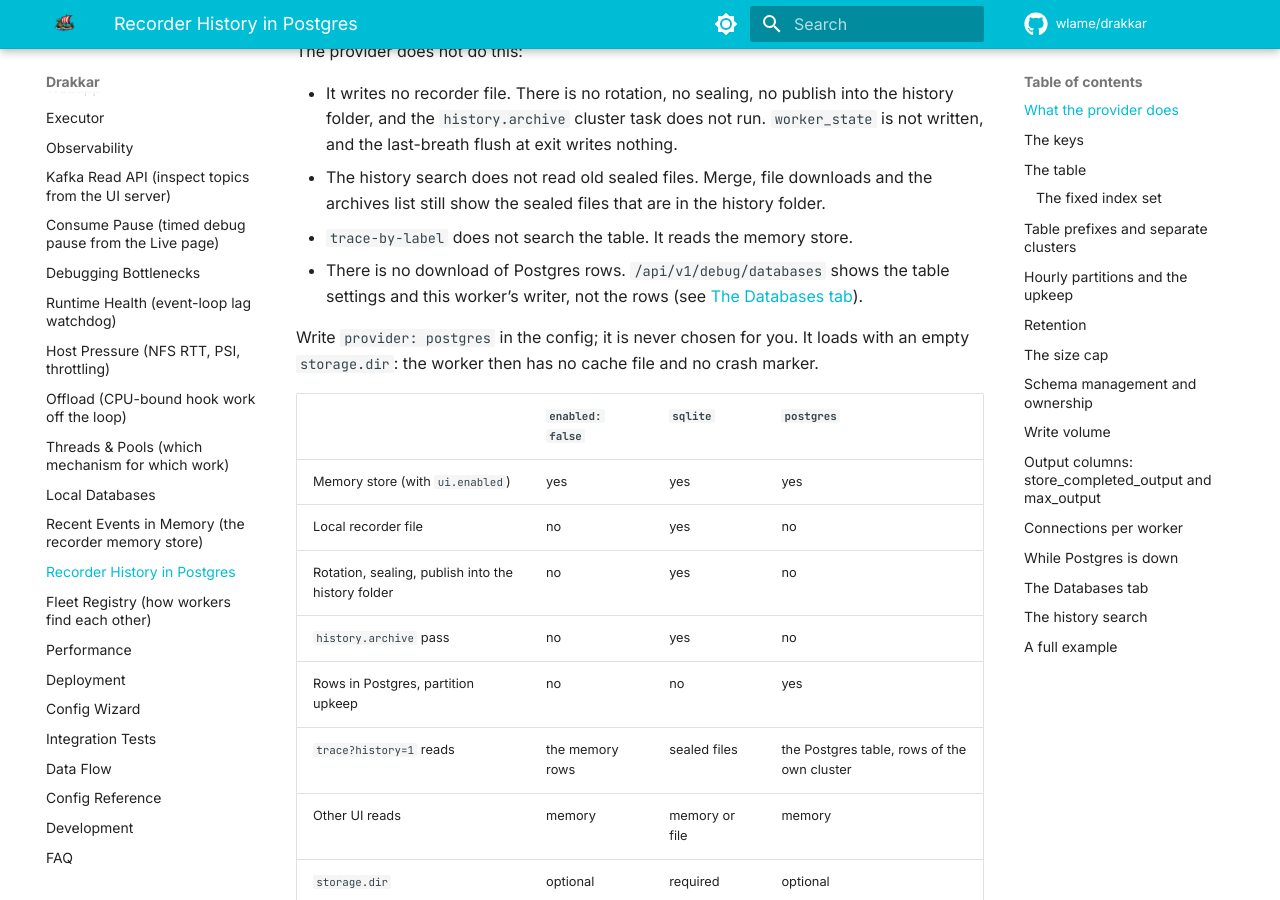
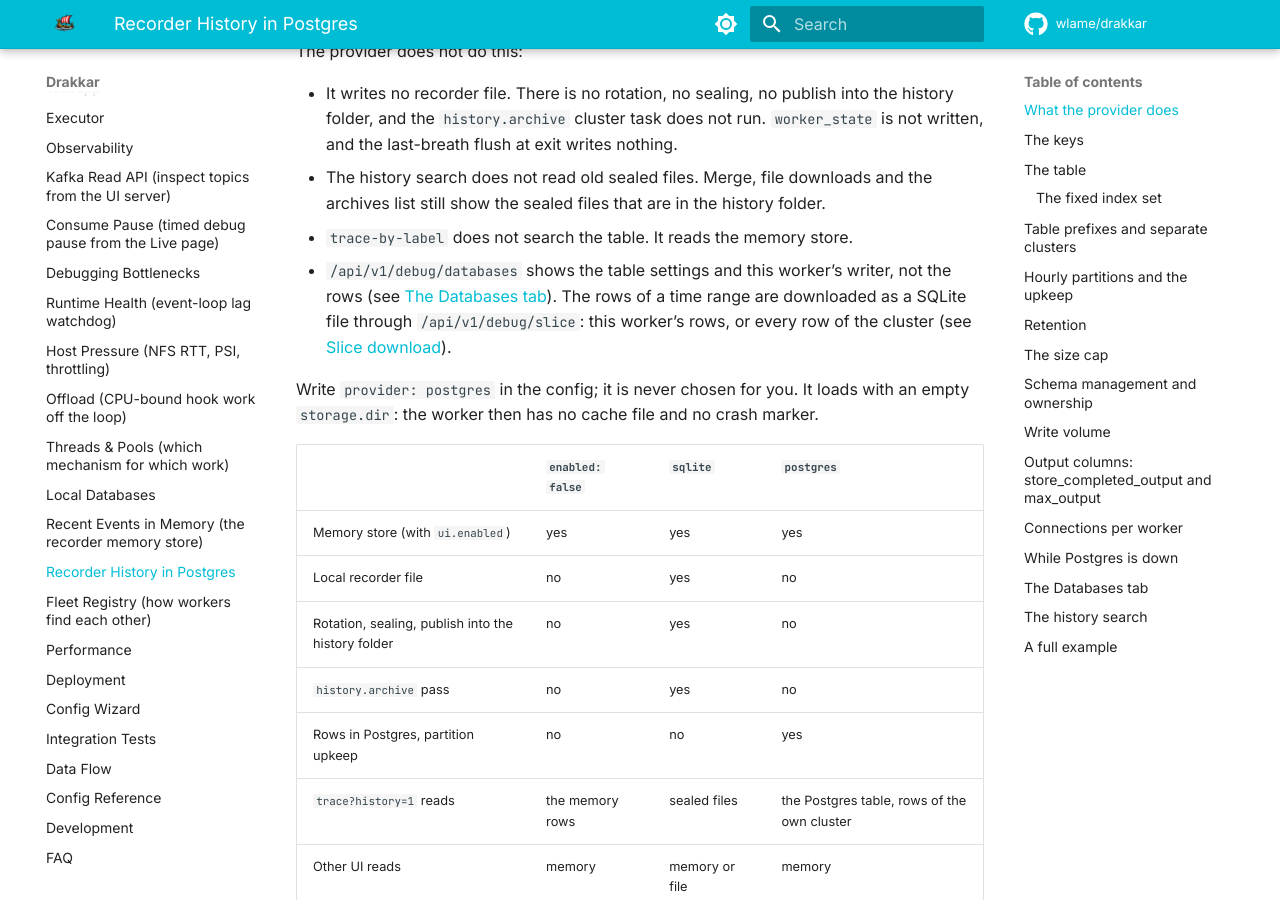
Before and after one commit to wlame/drakkar, an MkDocs documentation site: the page built from docs/recorder-postgres.md, in a window 1280 px wide and 900 px high, scrolled down 714 px. Built offline with MkDocs 1.6.1 and Material for MkDocs 9.7.7, drawn with Linux system fonts in a browser that asks for light colours; comment, search, counter and statistics services are not loaded.

Commit message:
Point the download notes of the docs to the slice download.

```diff
--- a/docs/recorder-postgres.md
+++ b/docs/recorder-postgres.md
@@ -33,9 +33,11 @@ The provider does not do this:
   and the archives list still show the sealed files that are in the history
   folder.
 - `trace-by-label` does not search the table. It reads the memory store.
-- There is no download of Postgres rows. `/api/v1/debug/databases` shows the
-  table settings and this worker's writer, not the rows (see
-  [The Databases tab](#the-databases-tab)).
+- `/api/v1/debug/databases` shows the table settings and this worker's
+  writer, not the rows (see [The Databases tab](#the-databases-tab)). The
+  rows of a time range are downloaded as a SQLite file through
+  `/api/v1/debug/slice`: this worker's rows, or every row of the cluster
+  (see [Slice download](local-databases.md#slice-download)).
 
 Write `provider: postgres` in the config; it is never chosen for you. It
 loads with an empty `storage.dir`: the worker then has no cache file and no
```
Also changed, not shown: docs/local-databases.md (+2 -1 lines), docs/observability.md (+3 -2 lines).
